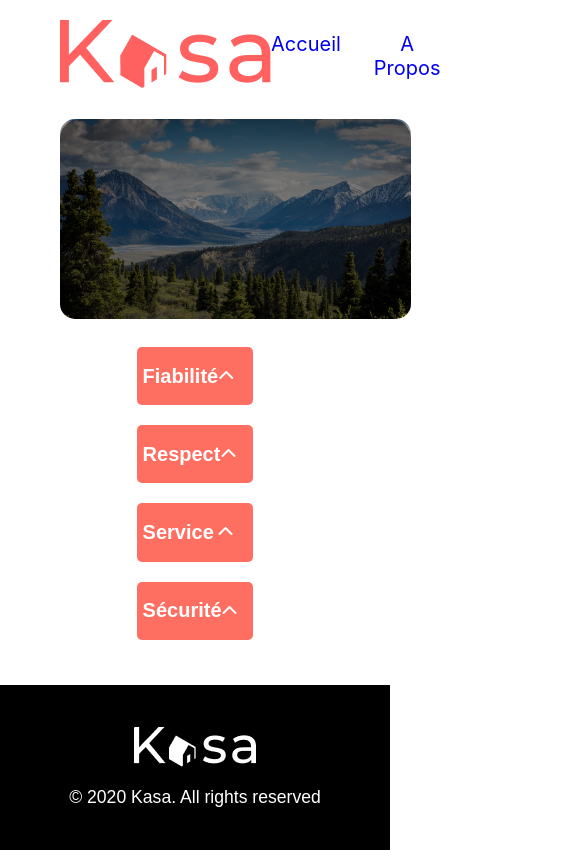
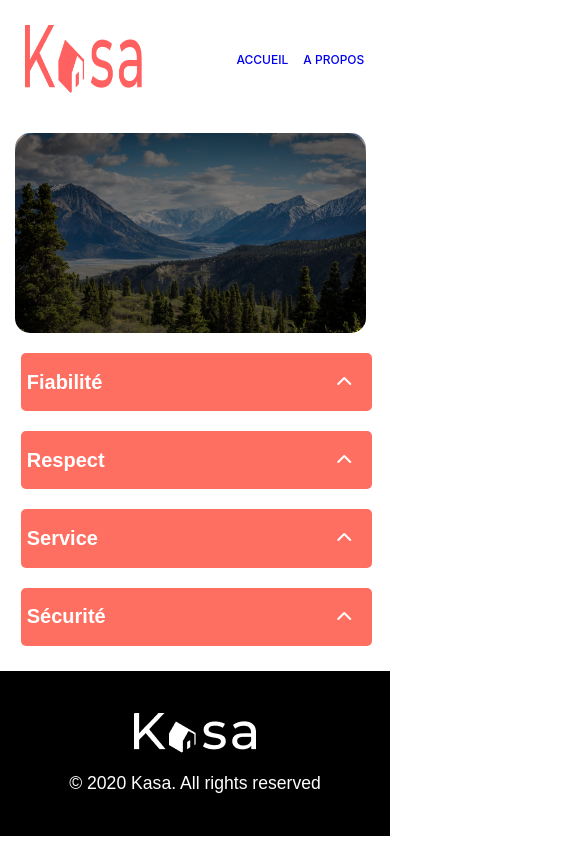
Before and after one commit to franckgullit/kasa, a React (Create React App) app: page /Apropos in a window 390 px wide. Shown: the top 850 px of the page, 585 px wide, since content can reach past the window. Built offline with nearby package versions, Linux system fonts and the light colour scheme.

Commit message:
media for accueil and apropos

```diff
--- a/src/components/Banner/Banner.scss
+++ b/src/components/Banner/Banner.scss
@@ -40,3 +40,15 @@
         margin-top: -2px;
     }
 }
+
+@media (max-width: 767.98px){
+    .banner {
+        width:90%;
+        margin:15px;
+      }
+
+      .background h1 {
+        text-align: left;
+        font-size: 2.4em;
+      }
+    }
--- a/src/components/Cards/Card.scss
+++ b/src/components/Cards/Card.scss
@@ -23,8 +23,20 @@
         padding-left: 10px;
         align-items: center;
         position: absolute;
-        margin-top: -33px;
+        margin-top: -45px;
 
     }
 
 }
+
+@media (max-width: 767.98px){
+    .cardInfo {
+        width: 100%;
+        height:255px;
+        margin:15px;
+
+        p{
+            text-align: left;
+        }
+      }
+    }
--- a/src/components/Collapse/Collapse.scss
+++ b/src/components/Collapse/Collapse.scss
@@ -67,10 +67,48 @@
         width: 77%;
         margin-bottom: 3px;
     }
-
 }
 
 h2 {
     font-size: 1.5em;
     color: white;
 }
+
+@media (max-width: 767.98px){
+    .collapse_menu{
+        button {
+            padding-right: 20px;
+            width:95%;
+            display: flex;
+            align-items: center;
+            justify-content: space-between;
+            background-color: #ff6f61;
+            border-radius: 5px;
+            border: none;
+            margin-left:-225px;
+        }
+    }
+
+    .collapsed_menu{
+        button {
+            padding-right: 20px;
+            width:90%;
+            display: flex;
+            align-items: center;
+            justify-content: space-between;
+            background-color: #ff6f61;
+            border-radius: 5px;
+            border: none;
+            margin-left:-225px;
+        }
+
+        .collapsed_content {
+            font-size: 1.25em;
+            margin-top: 1px;
+            text-align: left;
+            width: 83%;
+            margin-bottom: 3px;
+            margin-left:-225px;
+        }
+    }
+}
--- a/src/components/Header/Header.scss
+++ b/src/components/Header/Header.scss
@@ -4,9 +4,9 @@
     align-items: center;
     justify-content: space-between;
     padding: 30px;
-    width:90%;
-    margin:30px;
-    margin-top:-10px;
+    width: 90%;
+    margin: 30px;
+    margin-top: -10px;
 
     .header_logo {
         height: 68px;
@@ -14,17 +14,40 @@
 
     .page_links {
         display: flex;
-        gap: 33px;
+        gap: 25px;
         font-size: 20px;
         font-weight: 400;
     }
 
-    nav a{
+    nav a {
         text-decoration: none;
     }
 
-    nav a:focus{
+    nav a:focus {
         border-bottom: solid 1px black;
     }
+}
 
+@media (max-width: 767.98px) {
+    .header {
+        margin: -5px;
+        width: 87%;
+
+        img {
+            max-width: 30vw;
+            display: block;
+            width: 100%;
+        }
+
+        .page_links {
+            gap: 15px;
+            font-size: 12px;
+            font-weight: 500;
+        }
+
+        nav {
+            font-size: 1.2vh;
+            text-transform: uppercase;
+        }
+    }
 }
--- a/src/components/Slideshow/Slideshow.jsx
+++ b/src/components/Slideshow/Slideshow.jsx
@@ -15,6 +15,7 @@ function Slideshow({ pictures }) {
         setCurrentIndex((prevIndex) =>
             prevIndex === 0 ? pictures.length - 1 : prevIndex - 1
         );
+
     };
 
     return (
@@ -23,6 +24,7 @@ function Slideshow({ pictures }) {
             <img src={pictures[currentIndex]} alt='current_slide_image'className='slide-image' />
             <i className='fa-solid fa-chevron-right' onClick={nextSlide}></i>
         </div>
+
     );
 }
 
--- a/src/components/Slideshow/Slideshow.scss
+++ b/src/components/Slideshow/Slideshow.scss
@@ -13,6 +13,10 @@
       border-radius: 25px;
       object-fit: cover;
       height:400px;
+
+      .sideclick {
+        display:none;
+      }
     }
 
     .fa-chevron-left, .fa-chevron-right {
--- a/src/pages/Accueil/Accueil.scss
+++ b/src/pages/Accueil/Accueil.scss
@@ -9,3 +9,12 @@
     margin:60px;
     position:relative;
 }
+
+@media (max-width: 767.98px){
+    .cardContainer{
+        width:100%;
+        background-color: white;
+        margin:-5px;
+        margin-bottom: 10px;
+    }
+}
--- a/src/pages/Apropos/Apropos.scss
+++ b/src/pages/Apropos/Apropos.scss
@@ -8,3 +8,13 @@
         margin-bottom: 40px;
         gap: 10px;
     }
+
+
+    @media (max-width: 767.98px){
+
+        .dropdown_menus{
+            margin:2px;
+            width:100%;
+            margin-bottom:20px;
+        }
+    }
--- a/src/pages/Logements/Logements.scss
+++ b/src/pages/Logements/Logements.scss
@@ -35,23 +35,3 @@
         margin-top: 0px;
     }
 }
-
-.description_equipements {
-    display: flex;
-    flex-direction: row;
-    justify-content: center;
-    gap: 14px;
-
-    button {
-        width: 49em;
-        margin-right: 33px;
-        height:4em;
-    }
-
-    ul {
-        list-style: none;
-        margin-right: 10px;
-    }
-
-
-}
```
Also changed, not shown: src/components/Collapse/Collapse.jsx (+8 -6 lines).
